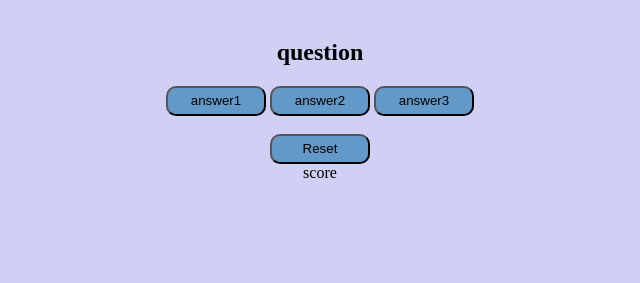
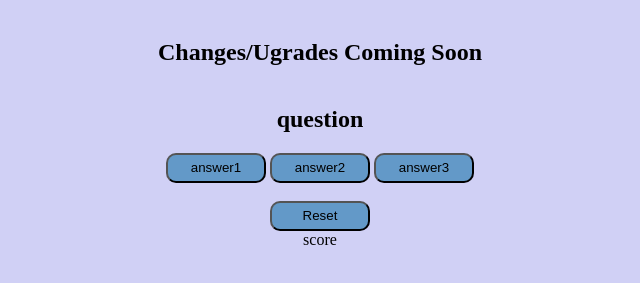
Before and after one commit to MrKtheNOob/Bamba-sApp, a plain HTML site: page frontend/index.html in a window 1280 px wide. Shown: the part 109-392 px from the top of the page, without its empty margins (320-960 px from the left). Drawn offline with Linux system fonts and the light colour scheme; no server answers.

Commit message:
Update index.html

```diff
--- a/frontend/index.html
+++ b/frontend/index.html
@@ -25,6 +25,7 @@
     </head>
     <body>
         <h1>Learn irregular verbs</h1>
+        <h2>Changes/Ugrades Coming Soon</h2>
         <div>
             <!-- the phrase shoud show up in this h2  and loaded by the server at enpoint givequestion
     -->
```
